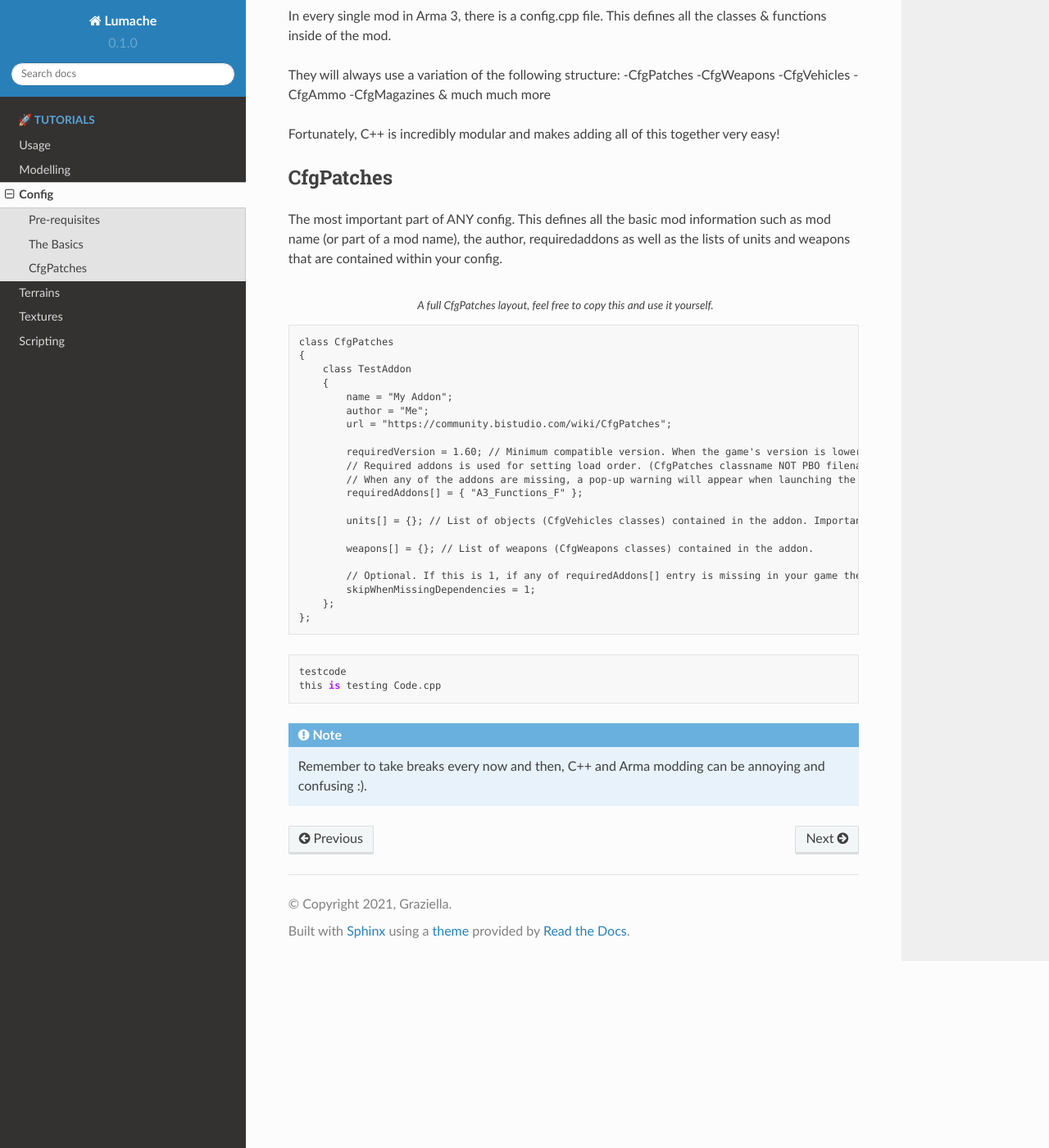
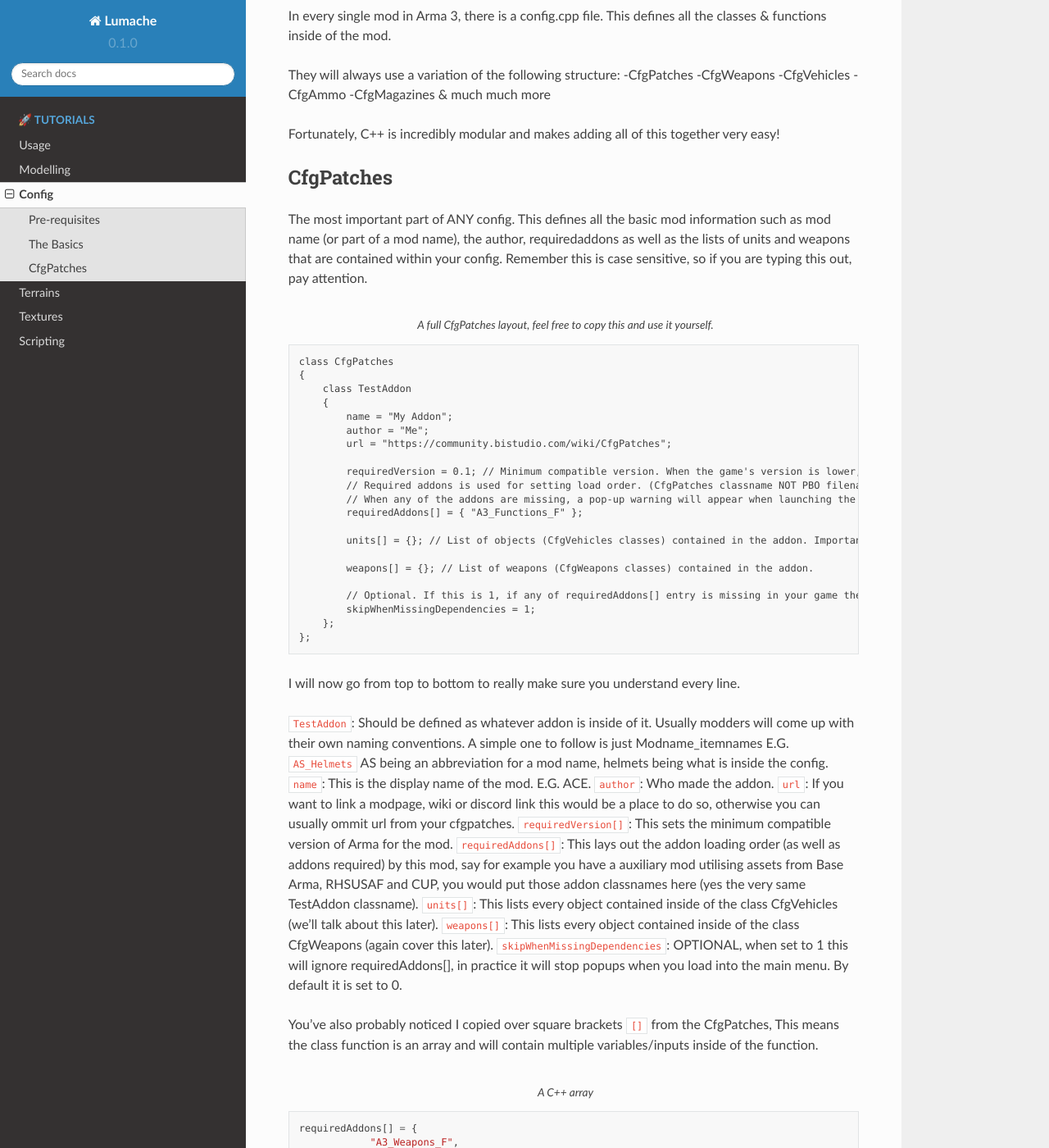
Before and after one commit to Helix-Studios/armawiki, a Sphinx documentation site: the page built from docs/source/Config/Config.rst, in a window 1280 px wide and 1400 px high, scrolled down 528 px. Shown: the whole window at 82% size. Built offline with Sphinx 7.4.7 and the Read the Docs theme 2.0.0, drawn with Linux system fonts in a browser that asks for light colours; some of the changed text lies outside the part shown.

Commit message:
config part 1.5

```diff
--- a/docs/source/Config/Config.rst
+++ b/docs/source/Config/Config.rst
@@ -35,6 +35,7 @@ Fortunately, C++ is incredibly modular and makes adding all of this together ver
 CfgPatches
 ----------------
 The most important part of ANY config. This defines all the basic mod information such as mod name (or part of a mod name), the author, requiredaddons as well as the lists of units and weapons that are contained within your config.
+Remember this is case sensitive, so if you are typing this out, pay attention.
 
 .. code-block::
     :caption: A full CfgPatches layout, feel free to copy this and use it yourself.
@@ -47,7 +48,7 @@ The most important part of ANY config. This defines all the basic mod informatio
             author = "Me";
             url = "https://community.bistudio.com/wiki/CfgPatches";
 
-            requiredVersion = 1.60; // Minimum compatible version. When the game's version is lower, pop-up warning will appear when launching the game.
+            requiredVersion = 0.1; // Minimum compatible version. When the game's version is lower, pop-up warning will appear when launching the game.
             // Required addons is used for setting load order. (CfgPatches classname NOT PBO filename!)
             // When any of the addons are missing, a pop-up warning will appear when launching the game.
             requiredAddons[] = { "A3_Functions_F" };
@@ -60,10 +61,31 @@ The most important part of ANY config. This defines all the basic mod informatio
             skipWhenMissingDependencies = 1;
         };
     };
+
+I will now go from top to bottom to really make sure you understand every line.
+
+``TestAddon``: Should be defined as whatever addon is inside of it. Usually modders will come up with their own naming conventions. A simple one to follow is just Modname_itemnames E.G. ``AS_Helmets`` AS being an abbreviation for a mod name, helmets being what is inside the config.
+``name``: This is the display name of the mod. E.G. ACE.
+``author``: Who made the addon.
+``url``: If you want to link a modpage, wiki or discord link this would be a place to do so, otherwise you can usually ommit url from your cfgpatches.
+``requiredVersion[]``: This sets the minimum compatible version of Arma for the mod.
+``requiredAddons[]``: This lays out the addon loading order (as well as addons required) by this mod, say for example you have a auxiliary mod utilising assets from Base Arma, RHSUSAF and CUP, you would put those addon classnames here (yes the very same TestAddon classname).
+``units[]``: This lists every object contained inside of the class CfgVehicles (we'll talk about this later).
+``weapons[]``: This lists every object contained inside of the class CfgWeapons (again cover this later).
+``skipWhenMissingDependencies``: OPTIONAL, when set to 1 this will ignore requiredAddons[], in practice it will stop popups when you load into the main menu. By default it is set to 0.
+
+You've also probably noticed I copied over square brackets ``[]`` from the CfgPatches, This means the class function is an array and will contain multiple variables/inputs inside of the function.
+
 .. code-block::
+    :caption: A C++ array
 
-    testcode
-    this is testing Code.cpp
+    requiredAddons[] = {
+    		"A3_Weapons_F",
+			"A3_characters_f_bootcamp",
+			"A3_Characters_F",
+    };
+
+That covers everything to do with CfgPatches, if you have anything questions feel free to ask Bohemia Interactive.
 
 .. note::
-    Remember to take breaks every now and then, C++ and Arma modding can be annoying and confusing :).
+    Remember to take breaks every now and then, Arma modding can be annoying and confusing :). Especially when it doesn't work
```
